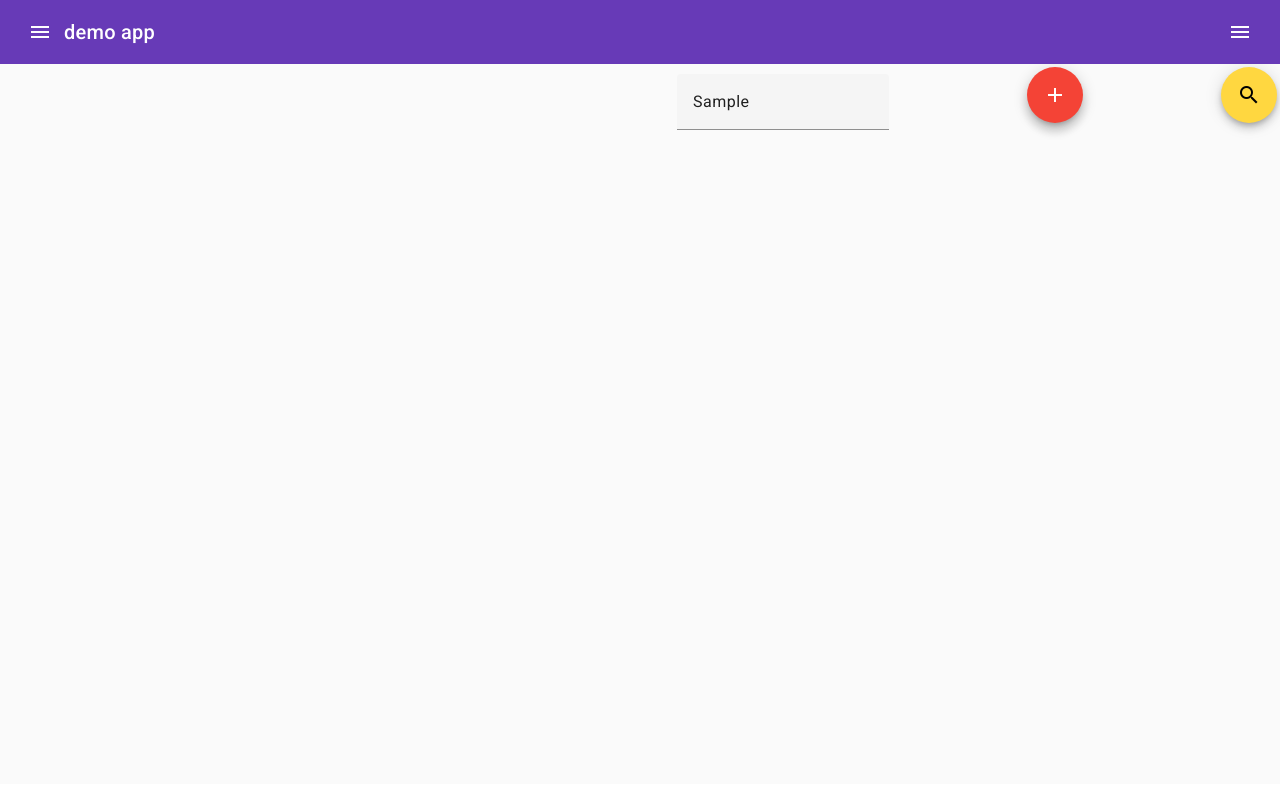
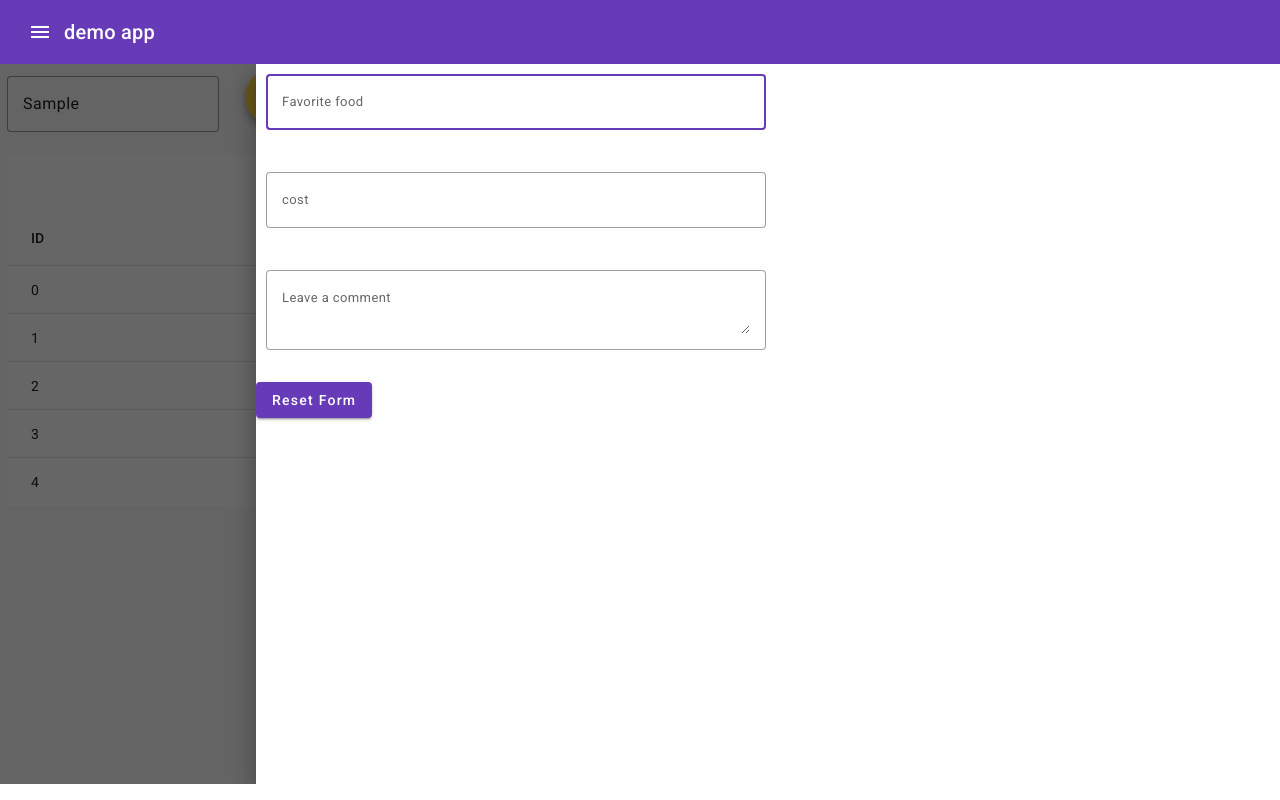
Before and after one commit to FherPie/angular-material, an Angular app: page / in a window 1280 px wide. Both pictures are taken after typing "Sample" into the empty fields and a click on the button "add". Built offline with nearby package versions, Linux system fonts and the light colour scheme.

Commit message:
cambios
cambios

```diff
--- a/src/app/app.component.css
+++ b/src/app/app.component.css
@@ -0,0 +1,5 @@
+
+
+  .app-sidenav2 {
+    width: 80%;
+}
--- a/src/app/app.component.html
+++ b/src/app/app.component.html
@@ -3,9 +3,9 @@
         <mat-icon>menu</mat-icon>
     </button>demo app<span class="toolbar-item-spacer"></span>
 
-    <button mat-icon-button (click)="sidenav2.toggle();" matTooltip="Menu">
+    <!-- <button mat-icon-button (click)="sidenav2.toggle();" matTooltip="Menu">
         <mat-icon>menu</mat-icon>
-    </button>
+    </button> -->
 </mat-toolbar>
 
 <mat-sidenav-container class="app-container">
@@ -27,23 +27,14 @@
     <mat-sidenav-content>
         <router-outlet>
             <div class="app-sidenav-content">
-                <app-table-register></app-table-register>
+                <app-table-register (eventNew)="addItem($event)"></app-table-register>
             </div>
         </router-outlet>
     </mat-sidenav-content>
-    <mat-sidenav #sidenav2 mode="over" [class.mat-elevation-z4]="true" class="app-sidenav" position="end">
-        <mat-nav-list>
-            <mat-expansion-panel [class.mat-elevation-z0]="true">
-                <mat-expansion-panel-header>
-                    formulario
-                </mat-expansion-panel-header>
-                <mat-nav-list>
-                    <a mat-list-item routerLink="#">
-                        <mat-icon>person</mat-icon><span>registro</span>
-                    </a>
-                </mat-nav-list>
-            </mat-expansion-panel>
-        </mat-nav-list>
+    <mat-sidenav #sidenav2 mode="over" [class.mat-elevation-z4]="true" class="app-sidenav2" position="end">
+
+        <app-form-register></app-form-register>
+
     </mat-sidenav>
 </mat-sidenav-container>
 
--- a/src/app/app.component.ts
+++ b/src/app/app.component.ts
@@ -1,4 +1,6 @@
-import { Component } from '@angular/core';
+import { Component, ViewChild } from '@angular/core';
+import { MatSidenav } from '@angular/material/sidenav';
+import { ToastrService } from 'ngx-toastr';
 
 @Component({
   selector: 'app-root',
@@ -6,6 +8,19 @@ import { Component } from '@angular/core';
   styleUrls: ['./app.component.css']
 })
 export class AppComponent {
+
+  @ViewChild('sidenav2') sidenav: MatSidenav | undefined;
+
+constructor(private toastr: ToastrService){
+
+}
+
+addItem($event: any) {
+  this.sidenav?.toggle();
+  //this.toastr.success('Hello world!');
+}
+
+
   title = 'angularAppBro';
   options={
     timeOut: 3000,
--- a/src/app/form-register/form-register.component.css
+++ b/src/app/form-register/form-register.component.css
@@ -0,0 +1,16 @@
+.example-form {
+    min-width: 150px;
+    max-width: 500px;
+    width: 100%;
+  }
+
+  .example-full-width {
+    width: 100%;
+    padding: 10px;
+    font-size:small;
+    height: fit-content;
+  }
+
+  div {
+    text-align: center
+  }
--- a/src/app/form-register/form-register.component.html
+++ b/src/app/form-register/form-register.component.html
@@ -1 +1,15 @@
-<p>form-register works!</p>
+
+<form #forma="ngForm" class="example-form">
+    <mat-form-field class="example-full-width">
+        <input matInput placeholder="Favorite food" value="Sushi" ngModel name="favoriteFood">
+    </mat-form-field>
+    <mat-form-field class="example-full-width">
+        <input type="number" matInput placeholder="cost" value="0" ngModel name="cost">
+    </mat-form-field>
+    <mat-form-field class="example-full-width">
+        <textarea matInput placeholder="Leave a comment" value="some comments about the food" ngModel
+            name="comments"></textarea>
+    </mat-form-field>
+
+    <button (click)="forma.reset()" mat-raised-button color="primary">Reset Form</button>
+</form>
--- a/src/app/table-register/table-register.component.css
+++ b/src/app/table-register/table-register.component.css
@@ -3,5 +3,9 @@
   flex-direction:row;
   justify-content: space-between;
   align-items: baseline;
-  width: 600px;
+  width: 700px;
 }
+
+.mat-header-row{
+  background: #f6f4f4;
+ }
--- a/src/app/table-register/table-register.component.html
+++ b/src/app/table-register/table-register.component.html
@@ -3,12 +3,48 @@
   <mat-form-field>
     <input matInput (keyup)="applyFilter($event)" placeholder="Filter">
   </mat-form-field>
-
-    <button mat-fab color="warn" aria-label="Example icon button with a home icon">
+  <button mat-fab aria-label="Example icon button with a home icon" (click)="new()">
     <mat-icon>add</mat-icon>
   </button>
-    <button mat-fab color="accent" aria-label="Example icon button with a bookmark icon">
+  <button mat-fab aria-label="Example icon button with a bookmark icon">
     <mat-icon>search</mat-icon>
   </button>
+  <button mat-button  > <mat-icon>add</mat-icon> Basic</button>
+
+  <button mat-button> <mat-icon>search</mat-icon> Basic</button>
+
+  <button mat-button> <mat-icon>search</mat-icon> Basic</button>
 
 </div>
+
+<div class="example-container">
+  <mat-paginator [pageSizeOptions]="[5, 10, 25, 100]"></mat-paginator>
+  <mat-table [dataSource]="dataSource" matSort>
+    <mat-header-row *matHeaderRowDef="displayedColumns"></mat-header-row>
+    <mat-row *matRowDef="let row; columns: displayedColumns;"></mat-row>
+    <!-- ID Column -->
+    <ng-container matColumnDef="id">
+      <mat-header-cell *matHeaderCellDef mat-sort-header> ID </mat-header-cell>
+      <mat-cell *matCellDef="let row" data-label="id"> {{row.id}} </mat-cell>
+    </ng-container>
+
+    <!-- Name Column -->
+    <ng-container matColumnDef="name">
+      <mat-header-cell *matHeaderCellDef mat-sort-header> Name </mat-header-cell>
+      <mat-cell *matCellDef="let row" data-label="name"> {{row.name}} </mat-cell>
+    </ng-container>
+
+    <!-- Progress Column -->
+    <ng-container matColumnDef="progress">
+      <mat-header-cell *matHeaderCellDef mat-sort-header> Progress </mat-header-cell>
+      <mat-cell *matCellDef="let row" data-label="progress"> {{row.progress}}% </mat-cell>
+    </ng-container>
+
+    <!-- Color Column -->
+    <ng-container matColumnDef="color">
+      <mat-header-cell *matHeaderCellDef mat-sort-header> Color </mat-header-cell>
+      <mat-cell *matCellDef="let row" [style.color]="row.color" data-label="color"> {{row.color}} </mat-cell>
+    </ng-container>
+  </mat-table>
+
+</div>
--- a/src/app/table-register/table-register.component.ts
+++ b/src/app/table-register/table-register.component.ts
@@ -1,4 +1,4 @@
-import { Component, ViewChild } from '@angular/core';
+import { AfterViewInit, Component, EventEmitter, Output, ViewChild } from '@angular/core';
 import { MatPaginator } from '@angular/material/paginator';
 import { MatSort } from '@angular/material/sort';
 import { MatTableDataSource } from '@angular/material/table';
@@ -12,16 +12,29 @@ import { ToastrService } from 'ngx-toastr';
   templateUrl: './table-register.component.html',
   styleUrls: ['./table-register.component.css']
 })
-export class TableRegisterComponent {
+export class TableRegisterComponent implements AfterViewInit {
 
   @ViewChild(MatPaginator, { static: true }) paginator!: MatPaginator;
   @ViewChild(MatSort, { static: true }) sort!: MatSort;
+  @Output() eventNew = new EventEmitter();
+
+
   ELEMENT_DATA!: UserData[];
   dataSource= new MatTableDataSource<UserData>(this.ELEMENT_DATA);
+  displayedColumns=['id', 'name', 'progress', 'color'];
 
   constructor(private toastr: ToastrService ){
     const users: UserData[] = [];
+    for (let index = 0; index < 100; index++) {
+      users.push({"id": ""+index, "name":"name"+index, "progress":index+"%", "color": "red"});
+    }
+    this.dataSource= new MatTableDataSource(users);
+  }
 
+
+  ngAfterViewInit(): void {
+    this.dataSource.paginator= this.paginator;
+    this.dataSource.sort= this.sort;
   }
 
   applyFilter(filterValue: any) {
@@ -29,13 +42,22 @@ export class TableRegisterComponent {
     filterValue = filterValue.trim(); // Remove whitespace
     filterValue = filterValue.toLowerCase(); // Datasource defaults to lowercase matches
     this.dataSource.filter = filterValue;
-    this.toastr.success('Hello world!', filterValue);
+   // this.toastr.success('Hello world!', filterValue);
+  }
+
+
+  new() {
+    this.eventNew.emit();
   }
 
 
 }
 
-
+const COLORS= ['maroon', 'red', 'orange', 'yellow', 'olive', 'green', 'purple',
+'fuchsia', 'lime', 'teal', 'aqua', 'blue', 'navy', 'black', 'gray'];
+const NAMES=['Maia', 'Asher', 'Olivia', 'Atticus', 'Amelia', 'Jack',
+'Charlotte', 'Theodore', 'Isla', 'Oliver', 'Isabella', 'Jasper',
+'Cora', 'Levi', 'Violet', 'Arthur', 'Mia', 'Thomas', 'Elizabeth'];
 
 export interface UserData {
   id: string;
--- a/src/styles.css
+++ b/src/styles.css
@@ -10,13 +10,11 @@ body { margin: 0; font-family: Roboto, "Helvetica Neue", sans-serif; }
     height: 90%;
     margin: 0;
 }
-.app-sidenav {
-    width: 20%;
-}
-.app-sidenav-content {
-    display: flex;
+
+ .app-sidenav-content {
+    /* display: flex;
     height: 100%;
     align-items: flex-start;
-    justify-content: flex-end;
-    padding: 3px;
+    justify-content: flex-start; */
+    padding: 5px 7px;
 }
```
Also changed, not shown: src/app/app.module.ts (+6 -2 lines). Lines whose indentation alone changed are shown as unchanged.
